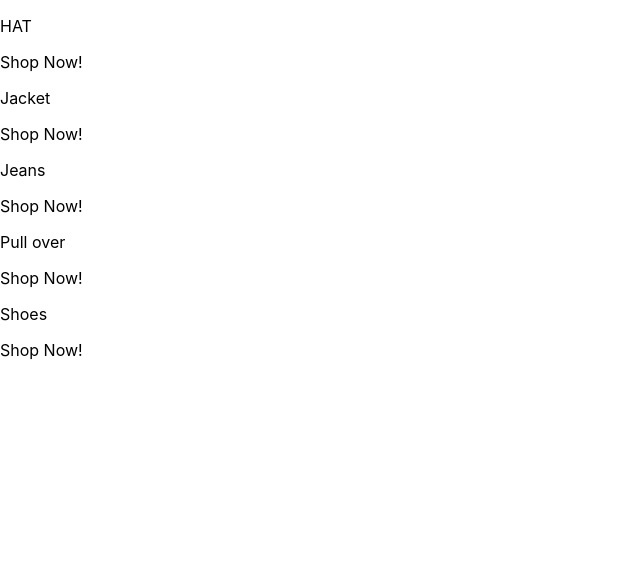
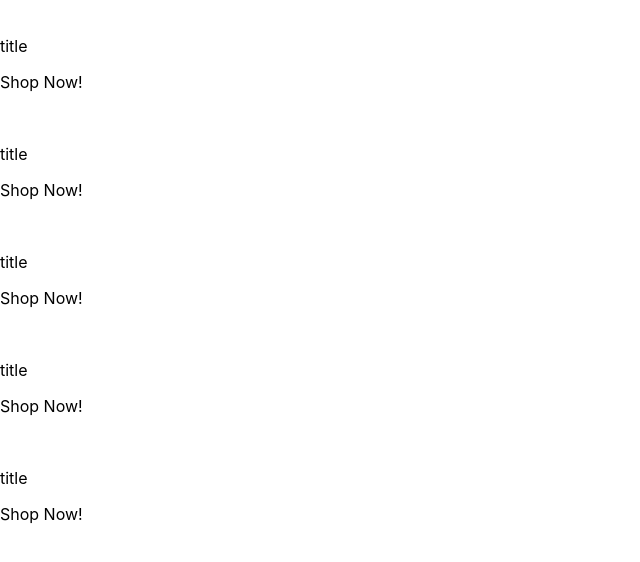
Before and after one commit to thomasgrevedon/crwn-clothing, a React (Create React App) app: page / in a window 1280 px wide. Shown: the top 562 px of the page, without its empty margins (0-640 px from the left). Built offline with nearby package versions, Linux system fonts and the light colour scheme.

Commit message:
feat(react-training): use map to display an array of categories

```diff
--- a/src/App.jsx
+++ b/src/App.jsx
@@ -1,26 +1,40 @@
 const App = () => {
+
+  const categories = [
+    {
+      id: 1,
+      title: 'Hat'
+    },
+    {
+      id: 2,
+      title: 'Jackets'
+    },
+    {
+      id: 3,
+      title: 'Sneakers'
+    },
+    {
+      id: 4,
+      title: 'Womens'
+    },
+    {
+      id: 5,
+      title: 'Mens'
+    },
+  ]
+
   return (
    <div className="categories-container">
-    <div className="category-container">
-      <p>HAT</p>
-      <p>Shop Now!</p>
-    </div>
-    <div className="category-container">
-      <p>Jacket</p>
-      <p>Shop Now!</p>
-    </div>
-    <div className="category-container">
-      <p>Jeans</p>
-      <p>Shop Now!</p>
-    </div>
-    <div className="category-container">
-      <p>Pull over</p>
-      <p>Shop Now!</p>
-    </div>
-    <div className="category-container">
-      <p>Shoes</p>
-      <p>Shop Now!</p>
-    </div>
+    {
+      categories.map(({id, title}) => {
+      return(<div className="category-container" key={id}>
+            <img className="image-background"/>
+            <p>title</p>
+            <p>Shop Now!</p>
+          </div>)
+      })
+    }
+
    </div>
   );
 }
```
